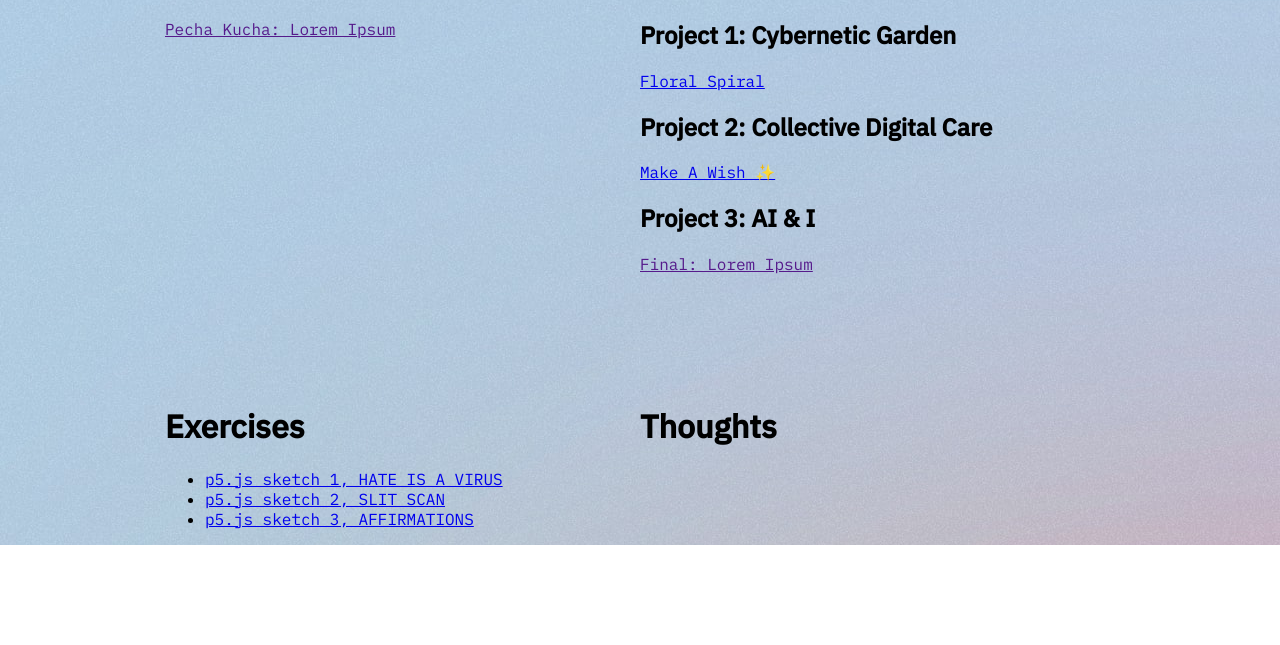
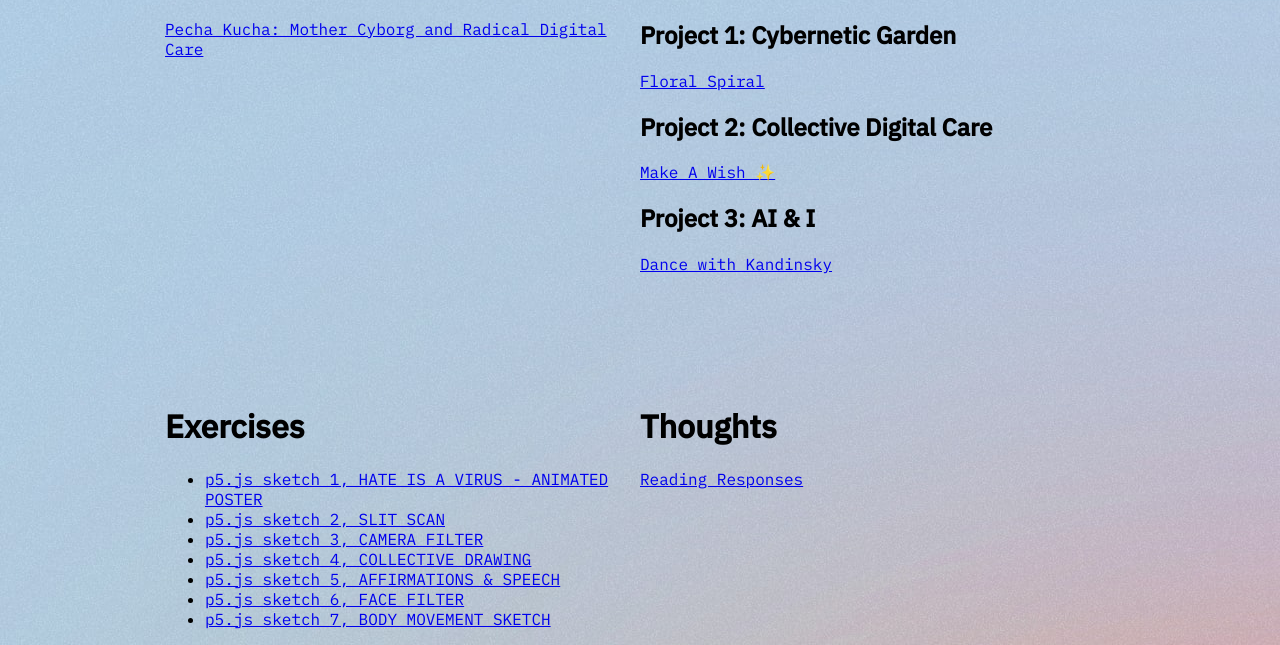
Before and after one commit to angkyle/iml400, a plain HTML site: page index.html in a window 1280 px wide. Shown: the part 411-1056 px from the top of the page. Before the commit the page ends 956 px from the top, so only its background shows below. Drawn offline with Linux system fonts and the light colour scheme.

Commit message:
added links

```diff
--- a/index.html
+++ b/index.html
@@ -37,7 +37,11 @@
       <div class="row2">
         <div id="presentations">
           <h1>Presentation</h1>
-          <a href="" target="blank">Pecha Kucha: Lorem Ipsum</a>
+          <a
+            href="https://docs.google.com/presentation/d/1E-6GV0BK_bT0i8rSwDX3AOZbvQOp7paMvnw_A4j_i-c/edit#slide=id.p"
+            target="blank"
+            >Pecha Kucha: Mother Cyborg and Radical Digital Care</a
+          >
         </div>
 
         <div id="projects">
@@ -53,7 +57,9 @@
             >Make A Wish ✨</a
           >
           <h2>Project 3: AI & I</h2>
-          <a href="" target="blank">Final: Lorem Ipsum</a>
+          <a href="https://dance-with-kandinsky.glitch.me/" target="blank"
+            >Dance with Kandinsky</a
+          >
         </div>
       </div>
       <div class="row3">
@@ -62,7 +68,7 @@
           <ul>
             <li>
               <a href="https://editor.p5js.org/kyleang/sketches/-twqvq4nV"
-                >p5.js sketch 1, HATE IS A VIRUS</a
+                >p5.js sketch 1, HATE IS A VIRUS - ANIMATED POSTER</a
               >
             </li>
             <li>
@@ -71,8 +77,29 @@
               >
             </li>
             <li>
+              <a href="https://editor.p5js.org/kyleang/sketches/9faQQRcVh"
+                >p5.js sketch 3, CAMERA FILTER</a
+              >
+            </li>
+            <li>
+              <a href="https://ka-multi-input-draw.glitch.me/"
+                >p5.js sketch 4, COLLECTIVE DRAWING</a
+              >
+            </li>
+            <li>
               <a href="https://editor.p5js.org/kyleang/sketches/EoI_vl_8j"
-                >p5.js sketch 3, AFFIRMATIONS</a
+                >p5.js sketch 5, AFFIRMATIONS & SPEECH</a
+              >
+            </li>
+
+            <li>
+              <a href="https://editor.p5js.org/kyleang/sketches/RSBQILFIl"
+                >p5.js sketch 6, FACE FILTER</a
+              >
+            </li>
+            <li>
+              <a href="https://editor.p5js.org/kyleang/sketches/mwrjYK0hg"
+                >p5.js sketch 7, BODY MOVEMENT SKETCH</a
               >
             </li>
           </ul>
@@ -80,6 +107,11 @@
         <div id="thoughts">
           <!--add a h1 element called 'Thoughts' Below-->
           <h1>Thoughts</h1>
+          <a
+            href="https://docs.google.com/document/d/1qu7I127JEFY0ZeHFIZ-1uZ8J57ix9KhiZZdztuylnI0/edit?usp=sharing"
+            target="blank"
+            >Reading Responses</a
+          >
         </div>
       </div>
     </div>
```
